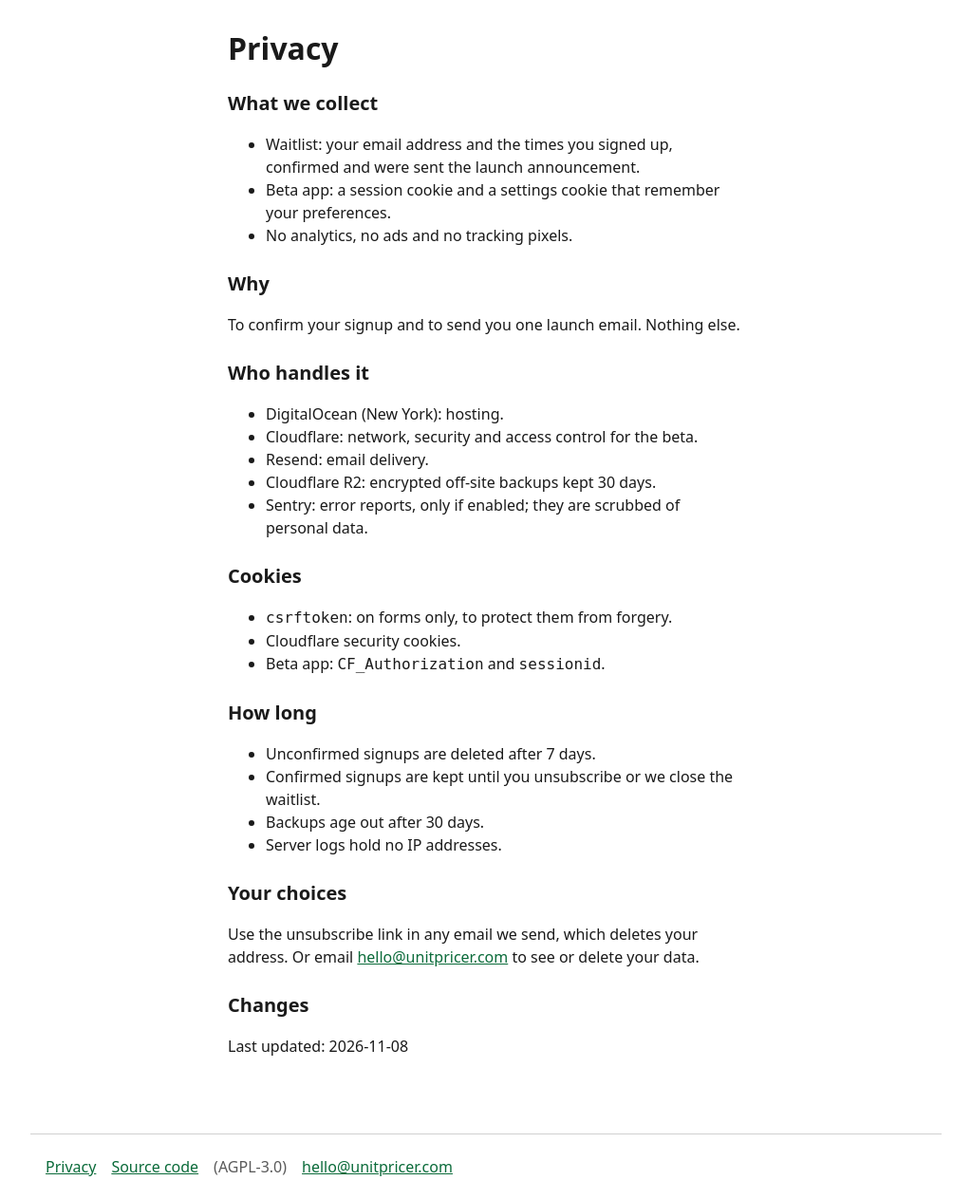
After one commit to DanteArcese/shopwit, a Django app: page /privacy in a window 1280 px wide. The commit adds this page. Shown: the whole page at 95% size, without its empty margins (128-1151 px from the left). Run offline with Django 5.2, Linux system fonts and the light colour scheme; parts of the project's set-up code (start-up, migrations or seed data) failed here and were passed over.

Commit message:
feat: public landing page and double-opt-in waitlist (#50)
Co-Authored-By: Claude Opus 5.5 <noreply@anthropic.com>
Claude-Session: https://claude.ai/code/session_01BqqhvGdaoRMZvf3LwRyGL5

```diff
--- a/config/urls.py
+++ b/config/urls.py
@@ -1,11 +1,13 @@
 from django.contrib import admin
 from django.urls import include, path
 
+from waitlist import views as waitlist_views
 from web import health
 
 urlpatterns = [
     path("healthz", health.healthz, name="healthz"),
     path("robots.txt", health.robots_txt, name="robots"),
+    path("privacy", waitlist_views.privacy, name="privacy"),
     path("admin/", admin.site.urls),
     path("", include("web.urls")),
 ]
--- /dev/null
+++ b/waitlist/static/waitlist/landing.css
@@ -0,0 +1,35 @@
+/* Public pages. Tokens and base styles come from web/app.css. */
+.public main { max-width: 36rem; padding-top: 2rem; padding-bottom: 2rem; }
+.public h1 { font-size: 2rem; line-height: 1.2; margin: 0 0 0.5rem; }
+.public h2 { font-size: 1.25rem; margin: 1.5rem 0 0.5rem; }
+.tagline { font-size: 1.25rem; font-weight: 600; margin: 0 0 1rem; }
+.signup { display: flex; flex-direction: column; gap: 0.5rem; margin: 1.5rem 0 0.75rem; }
+.signup input[type="email"] {
+  min-height: 44px;
+  padding: 0 0.75rem;
+  font: inherit;
+  color: var(--fg);
+  background: var(--surface);
+  border: 1px solid var(--border);
+  border-radius: 0.375rem;
+}
+.public button {
+  min-height: 44px;
+  min-width: 44px;
+  padding: 0 1rem;
+  font: inherit;
+  font-weight: 600;
+  color: var(--accent-fg);
+  background: var(--accent);
+  border: 0;
+  border-radius: 0.375rem;
+  cursor: pointer;
+}
+.public button:hover { filter: brightness(1.1); }
+.hp { position: absolute; left: -10000px; width: 1px; height: 1px; overflow: hidden; }
+.error { color: #b00020; font-weight: 600; margin: 0; }
+@media (prefers-color-scheme: dark) { .error { color: #ff8a80; } }
+.fine { color: var(--muted); font-size: 0.875rem; }
+.back { display: inline-flex; align-items: center; min-height: 44px; }
+.public .site-footer { display: flex; flex-wrap: wrap; gap: 0.25rem 1rem; align-items: center; color: var(--muted); }
+.public .site-footer a { display: inline-flex; align-items: center; min-height: 44px; }
--- /dev/null
+++ b/waitlist/templates/waitlist/base_public.html
@@ -0,0 +1,23 @@
+{% load static %}<!doctype html>
+<html lang="en">
+<head>
+  <meta charset="utf-8">
+  <meta name="viewport" content="width=device-width, initial-scale=1">
+  <title>{% block title %}UnitPricer: fair price per unit{% endblock %}</title>
+  <meta name="description" content="{% block description %}UnitPricer ranks groceries by fair price per unit, by spec, not by brand. Free and open source.{% endblock %}">
+  <link rel="canonical" href="https://unitpricer.com{% block canonical %}/{% endblock %}">
+  <link rel="icon" href="{% static 'web/favicon.svg' %}" type="image/svg+xml">
+  <link rel="stylesheet" href="{% static 'web/app.css' %}">
+  <link rel="stylesheet" href="{% static 'waitlist/landing.css' %}">
+</head>
+<body class="public">
+  <main>
+    {% block main %}{% endblock %}
+  </main>
+  <footer class="site-footer">
+    <a href="/privacy">Privacy</a>
+    <a href="https://github.com/DanteArcese/unitpricer">Source code</a> (AGPL-3.0)
+    <a href="mailto:hello@unitpricer.com">hello@unitpricer.com</a>
+  </footer>
+</body>
+</html>
--- /dev/null
+++ b/waitlist/templates/waitlist/confirmed.html
@@ -0,0 +1,6 @@
+{% extends "waitlist/base_public.html" %}
+{% block title %}You're on the list | UnitPricer{% endblock %}
+{% block main %}
+<h1>You're on the list</h1>
+<p>You're on the list. We'll email you when UnitPricer opens.</p>
+{% endblock %}
--- /dev/null
+++ b/waitlist/templates/waitlist/privacy.html
@@ -0,0 +1,40 @@
+{% extends "waitlist/base_public.html" %}
+{% block title %}Privacy | UnitPricer{% endblock %}
+{% block description %}What UnitPricer collects, who handles it and how long it is kept.{% endblock %}
+{% block canonical %}/privacy{% endblock %}
+{% block main %}
+<h1>Privacy</h1>
+<h2>What we collect</h2>
+<ul>
+  <li>Waitlist: your email address and the times you signed up, confirmed and were sent the launch announcement.</li>
+  <li>Beta app: a session cookie and a settings cookie that remember your preferences.</li>
+  <li>No analytics, no ads and no tracking pixels.</li>
+</ul>
+<h2>Why</h2>
+<p>To confirm your signup and to send you one launch email. Nothing else.</p>
+<h2>Who handles it</h2>
+<ul>
+  <li>DigitalOcean (New York): hosting.</li>
+  <li>Cloudflare: network, security and access control for the beta.</li>
+  <li>Resend: email delivery.</li>
+  <li>Cloudflare R2: encrypted off-site backups kept 30 days.</li>
+  <li>Sentry: error reports, only if enabled; they are scrubbed of personal data.</li>
+</ul>
+<h2>Cookies</h2>
+<ul>
+  <li><code>csrftoken</code>: on forms only, to protect them from forgery.</li>
+  <li>Cloudflare security cookies.</li>
+  <li>Beta app: <code>CF_Authorization</code> and <code>sessionid</code>.</li>
+</ul>
+<h2>How long</h2>
+<ul>
+  <li>Unconfirmed signups are deleted after 7 days.</li>
+  <li>Confirmed signups are kept until you unsubscribe or we close the waitlist.</li>
+  <li>Backups age out after 30 days.</li>
+  <li>Server logs hold no IP addresses.</li>
+</ul>
+<h2>Your choices</h2>
+<p>Use the unsubscribe link in any email we send, which deletes your address. Or email <a href="mailto:hello@unitpricer.com">hello@unitpricer.com</a> to see or delete your data.</p>
+<h2>Changes</h2>
+<p>Last updated: 2026-11-08</p>
+{% endblock %}
--- /dev/null
+++ b/waitlist/templates/waitlist/unsubscribed.html
@@ -0,0 +1,6 @@
+{% extends "waitlist/base_public.html" %}
+{% block title %}Unsubscribed | UnitPricer{% endblock %}
+{% block main %}
+<h1>Unsubscribed</h1>
+<p>You're unsubscribed and your address has been deleted.</p>
+{% endblock %}
--- /dev/null
+++ b/waitlist/views.py
@@ -0,0 +1,118 @@
+import logging
+from datetime import timedelta
+
+from django.core.exceptions import ValidationError
+from django.core.validators import EmailValidator
+from django.db import IntegrityError
+from django.shortcuts import render
+from django.utils import timezone
+from django.views.decorators.csrf import csrf_exempt
+from django.views.decorators.http import require_http_methods, require_POST
+
+from web.net import client_ip
+from web.ratelimit import allow
+
+from .mail import send_confirmation
+from .models import Subscriber
+from .tokens import read_confirm_token, read_unsubscribe_token
+
+logger = logging.getLogger(__name__)
+
+RESEND_WINDOW = timedelta(minutes=10)
+_validate_email = EmailValidator()
+
+
+def landing(request):
+    return render(request, "waitlist/landing.html")
+
+
+def privacy(request):
+    return render(request, "waitlist/privacy.html")
+
+
+def _clean_email(raw: str) -> str | None:
+    email = (raw or "").strip().lower()
+    if not email or len(email) > 254:
+        return None
+    try:
+        _validate_email(email)
+    except ValidationError:
+        return None
+    return email
+
+
+@require_POST
+def signup(request):
+    if not allow("waitlist-ip", client_ip(request), 5, timedelta(hours=1)):
+        return render(
+            request,
+            "waitlist/busy.html",
+            {"rate_limited": True},
+            status=429,
+        )
+    if request.POST.get("website"):
+        return render(request, "waitlist/check_inbox.html")
+    email = _clean_email(request.POST.get("email", ""))
+    if email is None:
+        return render(
+            request, "waitlist/landing.html", {"error": "Enter a valid email address."}
+        )
+
+    now = timezone.now()
+    Subscriber.purge_unconfirmed(now)
+    existing = Subscriber.objects.filter(email=email).first()
+    if existing is not None and existing.confirmed_at is not None:
+        return render(request, "waitlist/check_inbox.html")
+    recently_sent = (
+        existing is not None
+        and existing.confirm_sent_at is not None
+        and existing.confirm_sent_at > now - RESEND_WINDOW
+    )
+    if recently_sent or not allow("waitlist-email", email, 3, timedelta(days=1)):
+        return render(request, "waitlist/check_inbox.html")
+
+    try:
+        sub, created = Subscriber.objects.get_or_create(email=email)
+    except IntegrityError:  # concurrent signup for the same address
+        return render(request, "waitlist/check_inbox.html")
+    try:
+        sent = send_confirmation(sub, now)
+    except Exception:
+        if created:
+            sub.delete()
+        raise
+    if not sent and created:
+        sub.delete()
+        return render(
+            request,
+            "waitlist/busy.html",
+            {},
+            status=503,
+        )
+    return render(request, "waitlist/check_inbox.html")
+
+
+@require_http_methods(["GET", "HEAD", "POST"])
+def confirm(request, token):
+    sub = read_confirm_token(token)
+    if sub is None:
+        return render(request, "waitlist/link_invalid.html")
+    if request.method != "POST":
+        return render(request, "waitlist/confirm.html")
+    if sub.confirmed_at is None:
+        sub.confirmed_at = timezone.now()
+        sub.save(update_fields=["confirmed_at"])
+    return render(request, "waitlist/confirmed.html")
+
+
+@csrf_exempt  # RFC 8058 one-click POSTs from mail clients carry no CSRF token
+@require_http_methods(["GET", "HEAD", "POST"])
+def unsubscribe(request, token):
+    valid, sub = read_unsubscribe_token(token)
+    if not valid:
+        return render(request, "waitlist/link_invalid.html", status=404)
+    if request.method != "POST":
+        return render(request, "waitlist/unsubscribe.html")
+    if sub is not None:
+        sub.delete()
+    return render(request, "waitlist/unsubscribed.html")
--- a/web/templates/web/base.html
+++ b/web/templates/web/base.html
@@ -23,6 +23,8 @@
   </main>
   <footer class="site-footer">
     <a href="{% url 'disclosure' %}">Disclosure</a>
+    <a href="{% url 'privacy' %}">Privacy</a>
+    <a href="https://github.com/DanteArcese/unitpricer">Source code</a>
     <a id="settings-link" href="{% url 'settings' %}?next={{ request.get_full_path|urlencode }}">Settings</a>
   </footer>
 </body>
```
Also changed, not shown: config/urls_public.py (+5 -3 lines), tests/waitlist/test_views.py (added, +228 -0 lines), tests/web/test_views_home.py (+2 -1 lines), waitlist/templates/waitlist/busy.html (added, +12 -0 lines), waitlist/templates/waitlist/check_inbox.html (added, +7 -0 lines), waitlist/templates/waitlist/confirm.html (added, +7 -0 lines), waitlist/templates/waitlist/landing.html (added, +17 -0 lines), waitlist/templates/waitlist/link_invalid.html (added, +7 -0 lines), waitlist/templates/waitlist/unsubscribe.html (added, +7 -0 lines), waitlist/urls.py (added, +11 -0 lines).
